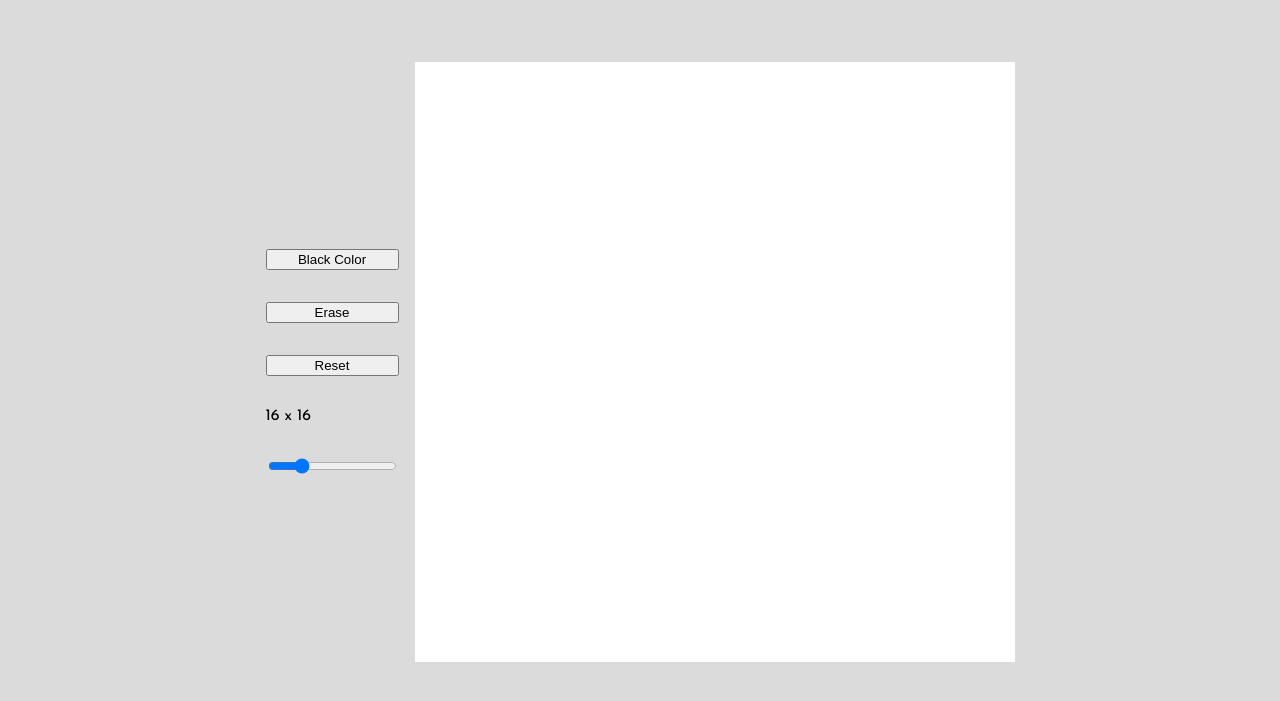
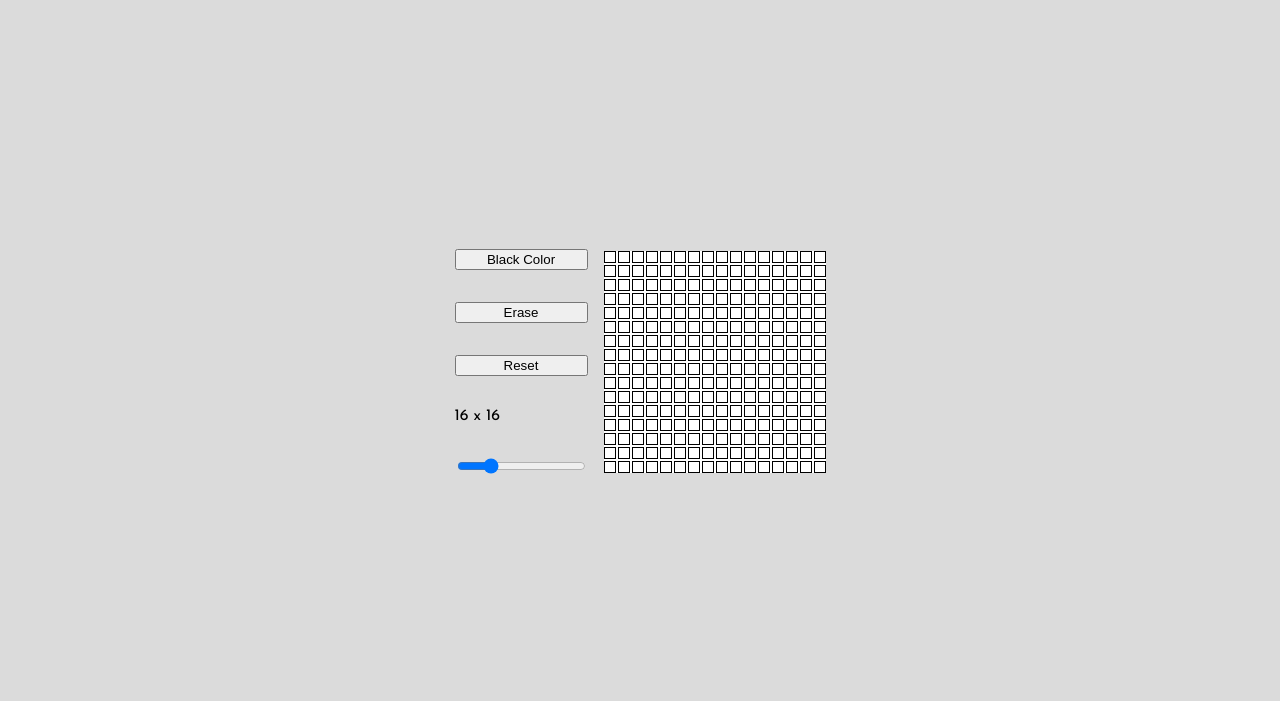
Before and after one commit to danutdotrar/etch-a-sketch, a plain HTML site: page index.html in a window 1280 px wide. Shown: the part 75-776 px from the top of the page. Drawn offline with Linux system fonts and the light colour scheme.

Commit message:
Added function to create grid

```diff
--- a/app.js
+++ b/app.js
@@ -1,4 +1,20 @@
+// set a default grid size
+// set to change color of one grid on click
+// set the reset button to delete all colors
+// set the eraser to erase a grid on click
+
 const grid = document.querySelector('.grid')
 const black = document.querySelector('.black')
 
-// Create the grid
+function makeRows(rows, cols){
+    grid.style.setProperty('--grid-rows', rows);
+    grid.style.setProperty('--grid-cols', cols);
+
+    for (c = 0; c < (rows * cols); c++) {
+        let cell = document.createElement("div");
+        // cell.innerText = (c + 1);
+        grid.appendChild(cell).className = "grid-item"
+    };
+};
+
+makeRows(16, 16);
--- a/index.html
+++ b/index.html
@@ -28,6 +28,6 @@
         <div class="grid">
         </div>
     </div>
-
+    <script src="app.js" defer></script>
 </body>
 </html>
--- a/style.css
+++ b/style.css
@@ -1,3 +1,9 @@
+:root {
+    --grid-cols: 1;
+    --grid-rows: 1;
+}
+
+
 html, body {
     height: 100%;
     margin: 0;
@@ -28,9 +34,19 @@ header {
 }
 
 /* GRID */
+
 .grid {
     display: grid;
-    width: 600px;
-    height: 600px;
+    grid-gap: 2px;
+    grid-template-columns: repeat(var(--grid-cols), 1fr);
+    grid-template-rows: repeat(var(--grid-rows), 1fr);
+    max-width: 300px;
+    max-height: 300px;
     background-color: white;
 }
+
+.grid-item {
+    padding: 5px;
+    border: 1px solid black;
+    text-align: center;
+}
```
